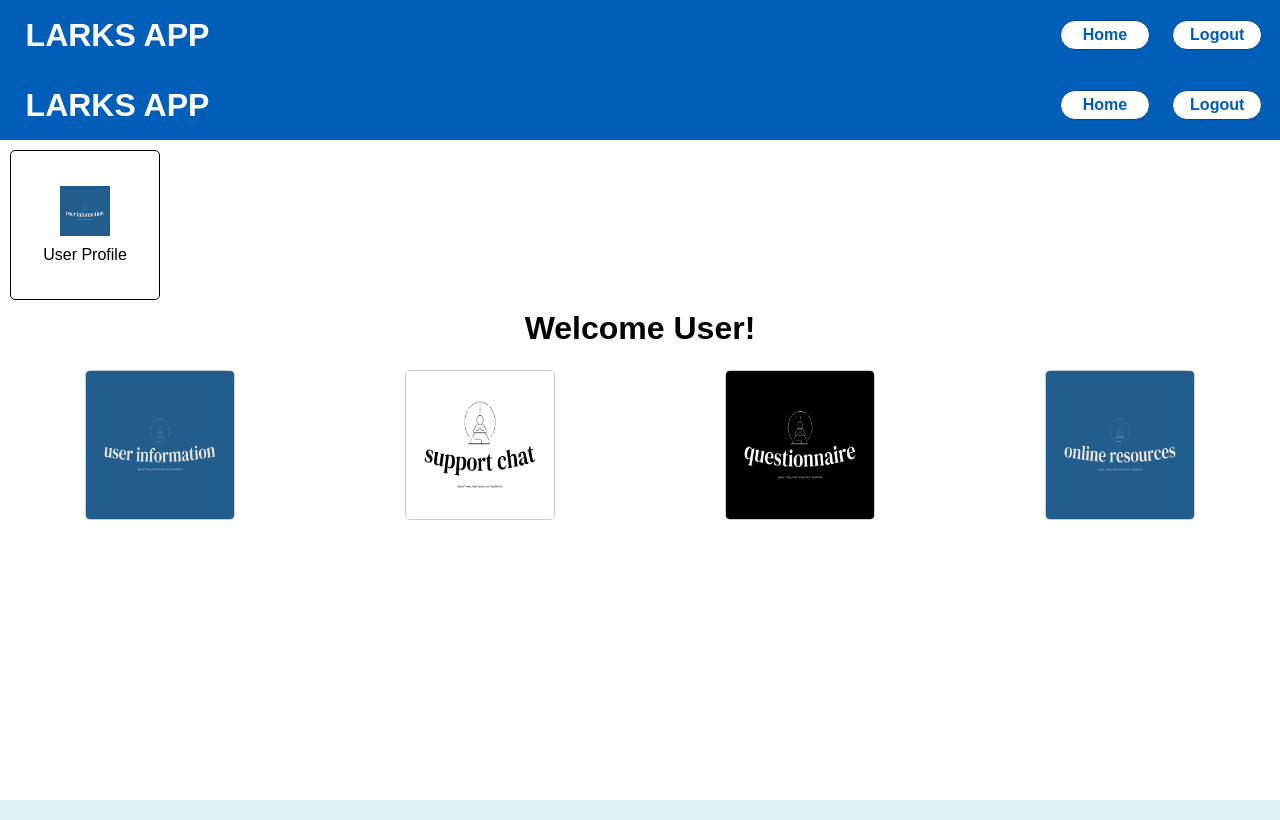
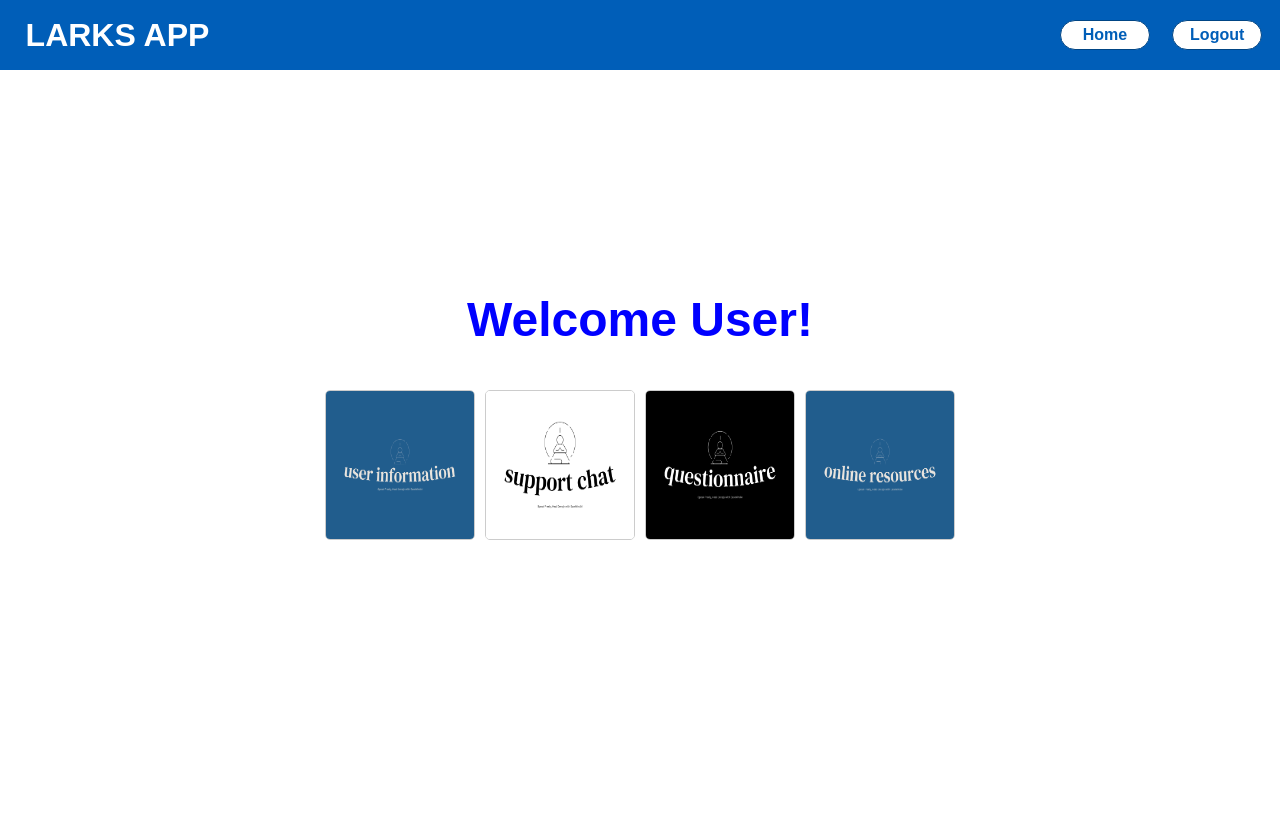
Before and after one commit to marilenaManoli/larks-depressiless, a React (Create React App) app in the folder frontend/: page /DepressiLess in a window 1280 px wide. Built offline with nearby package versions, Linux system fonts and the light colour scheme; sample sign-in values are in the browser's storage.

Commit message:
DepressiLess Home Page added

```diff
--- a/frontend/src/apps/DepressiLess/DepressiLess.css
+++ b/frontend/src/apps/DepressiLess/DepressiLess.css
@@ -16,7 +16,5 @@
     margin: 10px;
     padding: 20px;
     text-align: center;
-    cursor: pointer; /* If clickable */
+    cursor: pointer;
   }
-
-  /* Add more CSS as needed */
--- a/frontend/src/apps/DepressiLess/DepressiLess.js
+++ b/frontend/src/apps/DepressiLess/DepressiLess.js
@@ -1,37 +1,45 @@
-//DepressiLess.js
-
 import React from 'react';
-import { Link } from "react-router-dom";
-import Header from '../../components/Header/Header'
-import MainContent from './MainContent';
+import { Link } from 'react-router-dom';
 
 import userProfileLogo from '../../images/userinformation-logo.png';
 import supportChatLogo from '../../images/supportchat-logo.png';
 import questionnaireLogo from '../../images/questionnaire-logo.png';
 import onlineResourcesLogo from '../../images/onlineresources-logo.png';
 
-const buttonStyle = {
-  width: "150px",
-  height: "150px",
-  border: "1px solid #ccc",
-  borderRadius: "5px",
-  margin: "5px",
+const containerStyle = {
+  display: 'flex',
+  alignItems: 'center',
+  justifyContent: 'center',
+  height: '100vh', // Adjust the height to make it square
+  marginTop: '-50px',
 };
 
+const buttonStyle = {
+  width: '150px',
+  height: '150px',
+  border: '1px solid #ccc',
+  borderRadius: '5px',
+  margin: '5px',
+};
+
+const messageStyle = {
+  marginBottom: '20px', // Add margin to create space between the message and buttons
+  fontSize: '24px', // Change the font size
+  color: 'blue', // Change the text color
+};
+
+
 const DepressiLess = () => {
-  const userEmail = sessionStorage.getItem("email") ? sessionStorage.getItem("email").substring(1, sessionStorage.getItem("email").length - 1) : "User";
+  const userEmail = sessionStorage.getItem('email') ? sessionStorage.getItem('email').substring(1, sessionStorage.getItem('email').length - 1) : 'User';
 
   return (
-    <div className="DepressiLess">
-      <Header />
-      <MainContent />
-      {/* Greet the user */}
-      <div style={{ textAlign: 'center' }}>
+    <div className="DepressiLess" style={containerStyle}>
+      <div>
+      <div style={{ textAlign: 'center', ...messageStyle }}>
           <b><h1>Welcome {userEmail}!</h1></b>
         </div>
         <br />
-      {/* Interactive areas with Link */}
-      <div style={{ display: 'flex', justifyContent: 'space-around', flexWrap: 'wrap' }}>
+        <div style={{ display: 'flex', flexWrap: 'wrap', justifyContent: 'center' }}>
           <Link to="/depressiless/user-profile">
             <img src={userProfileLogo} alt="User Profile" style={buttonStyle} />
           </Link>
@@ -45,7 +53,7 @@ const DepressiLess = () => {
             <img src={onlineResourcesLogo} alt="Online Resources" style={buttonStyle} />
           </Link>
         </div>
-      {/* Add more content as needed */}
+      </div>
     </div>
   );
 };
--- a/frontend/src/apps/DepressiLess/InteractiveArea.js
+++ b/frontend/src/apps/DepressiLess/InteractiveArea.js
@@ -17,9 +17,9 @@ const interactiveAreaStyle = {
 };
 
 const iconStyle = {
-  marginBottom: '10px', // space between icon and title
-  width: '50px', // adjust size as needed
-  height: '50px', // adjust size as needed
+  marginBottom: '10px',
+  width: '50px',
+  height: '50px',
 };
 
 const InteractiveArea = ({ title, icon, onClick }) => {
--- a/frontend/src/apps/DepressiLess/MainContent.js
+++ /dev/null
@@ -1,18 +0,0 @@
-//MainContent.js
-import React from 'react';
-import InteractiveArea from './InteractiveArea';
-import userProfileLogo from '../../images/userinformation-logo.png';
-import supportChatLogo from '../../images/supportchat-logo.png';
-import questionnaireLogo from '../../images/questionnaire-logo.png';
-import onlineResourcesLogo from '../../images/onlineresources-logo.png';
-
-const MainContent = () => {
-  return (
-    <div>
-      <InteractiveArea title="User Profile" icon={userProfileLogo} onClick={() => {/* handle click */}} />
-      {/* Repeat for other areas using InteractiveArea */}
-    </div>
-  );
-};
-
-export default MainContent;
--- a/frontend/src/components/Home/Home.scss
+++ b/frontend/src/components/Home/Home.scss
@@ -23,6 +23,10 @@
         cursor: pointer;
         border-radius: 20px;
         border: 1px solid rgb(204, 204, 204);
+
+        width: 130px;
+        height: 130px;
+
       }
     }
   }
--- a/frontend/src/components/Home/Home.tsx
+++ b/frontend/src/components/Home/Home.tsx
@@ -11,6 +11,7 @@ import skinscan_logo from "./logos/skinscan.png";
 import ease_mind_logo from "./logos/ease-mind.png";
 import autism_detector_logo from "./logos/autism-detector.png";
 import chatbot_logo from "./logos/chatbot.png"
+import DepressiLess_logo from "./logos/DepressiLess-logo.png"
 
 interface IAppLink {
   to: string;
@@ -91,6 +92,13 @@ const Home = () => (
         alt="chatbot_Logo"
         dataCy="chatbotlogo"
       />
+
+      <AppLink
+        to="/DepressiLess"
+        logo={DepressiLess_logo}
+        alt="DepressiLess App"
+        dataCy="DepressiLessLogo"
+      />
     </div>
   </div>
 );
```
Also changed, not shown: frontend/src/components/Home/logos/DepressiLess-logo.png (renamed from frontend/src/images/DepressiLess-logo.png). Lines whose indentation alone changed are shown as unchanged.
